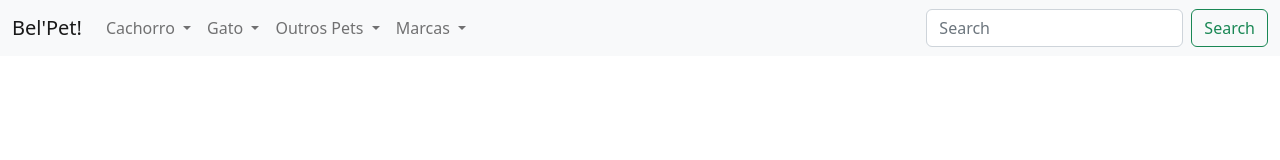
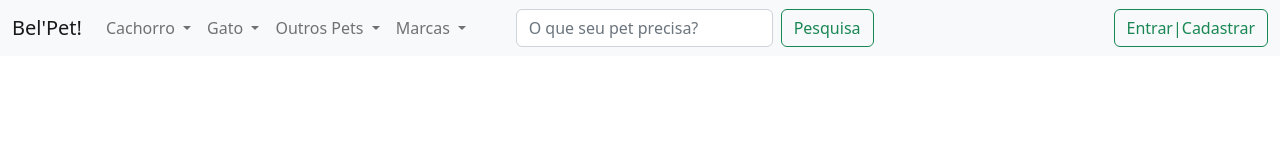
Before and after one commit to pEtrick567/Divcorp, a plain HTML site: page index.html in a window 1280 px wide. Drawn offline with nearby package versions, Linux system fonts and the light colour scheme.

Commit message:
botao entrar e cadastrar

```diff
--- /dev/null
+++ b/css/index.css
@@ -0,0 +1,3 @@
+    #botao2{
+    margin-left: 30vh;
+}
--- a/index.html
+++ b/index.html
@@ -1,5 +1,5 @@
 <!doctype html>
-<html lang="en">
+<html lang="pt-br">
 
 <head>
   <title>Petshop</title>
@@ -7,7 +7,8 @@
   <meta charset="utf-8">
   <meta name="viewport" content="width=device-width, initial-scale=1, shrink-to-fit=no">
 
-  <!-- Bootstrap CSS v5.2.0-beta1 -->
+  <link rel="stylesheet" href="css/index.css">
+
   <link rel="stylesheet" href="https://cdn.jsdelivr.net/npm/bootstrap@5.2.0/dist/css/bootstrap.min.css"
     integrity="sha384-gH2yIJqKdNHPEq0n4Mqa/HGKIhSkIHeL5AyhkYV8i59U5AR6csBvApHHNl/vI1Bx" crossorigin="anonymous">
 
@@ -87,9 +88,12 @@
               </li>
             </ul>
             <form class="d-flex" role="search">
-              <input class="form-control me-2" type="search" placeholder="Search" aria-label="Search">
-              <button class="btn btn-outline-success" type="submit">Search</button>
+              <input class="form-control me-2" type="search" placeholder="O que seu pet precisa?" aria-label="Search" id="barra1">
+              <button class="btn btn-outline-success" type="submit" id="botao1">Pesquisa</button>
             </form>
+            <form class="d-flex" role="search">
+                <button class="btn btn-outline-success" type="submit" id="botao2">Entrar|Cadastrar</button>
+              </form>
           </div>
         </div>
       </nav>
@@ -99,6 +103,8 @@
   <main>
 
   </main>
+
+
   <footer>
     <!-- place footer here -->
   </footer>
```
